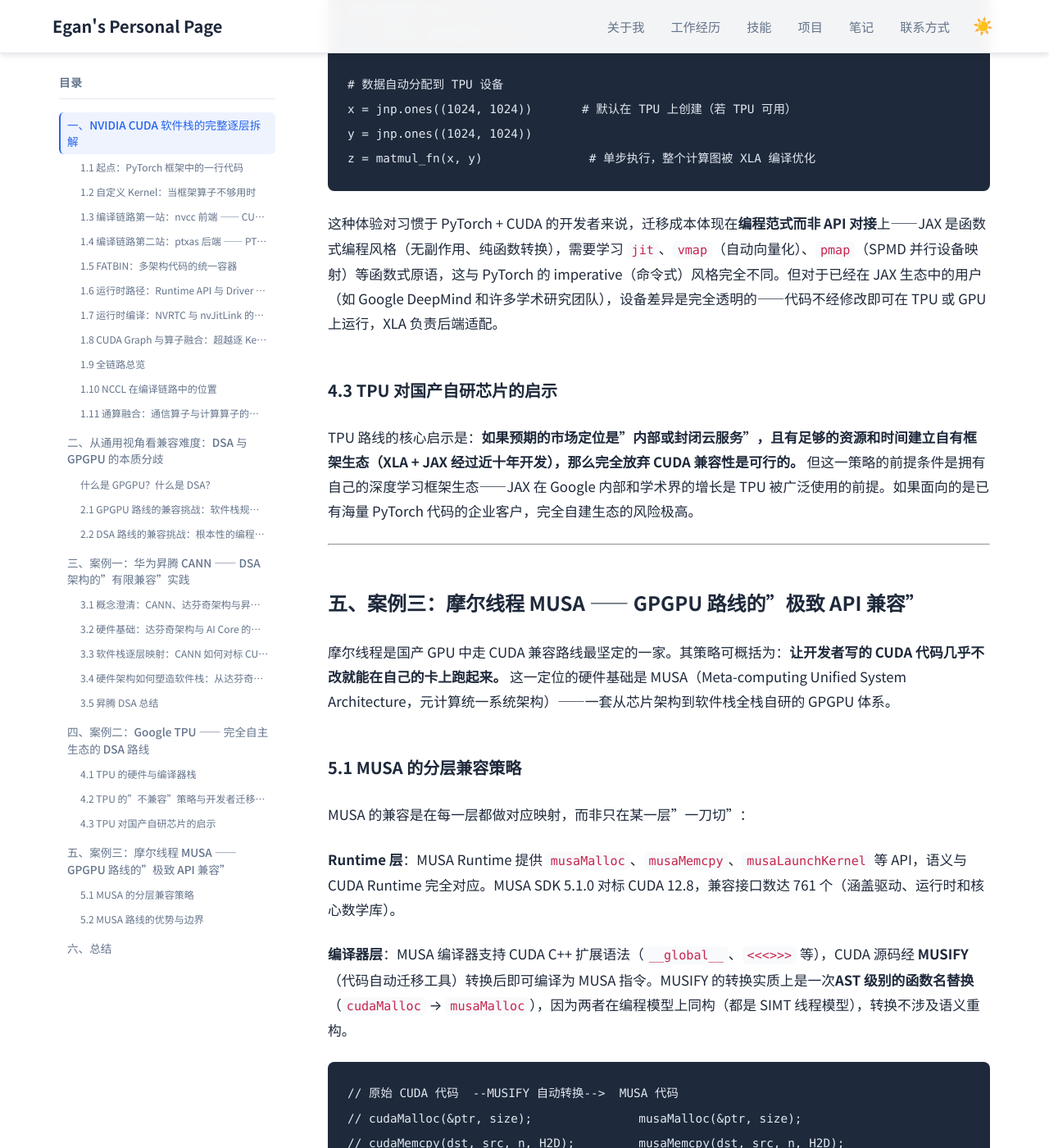
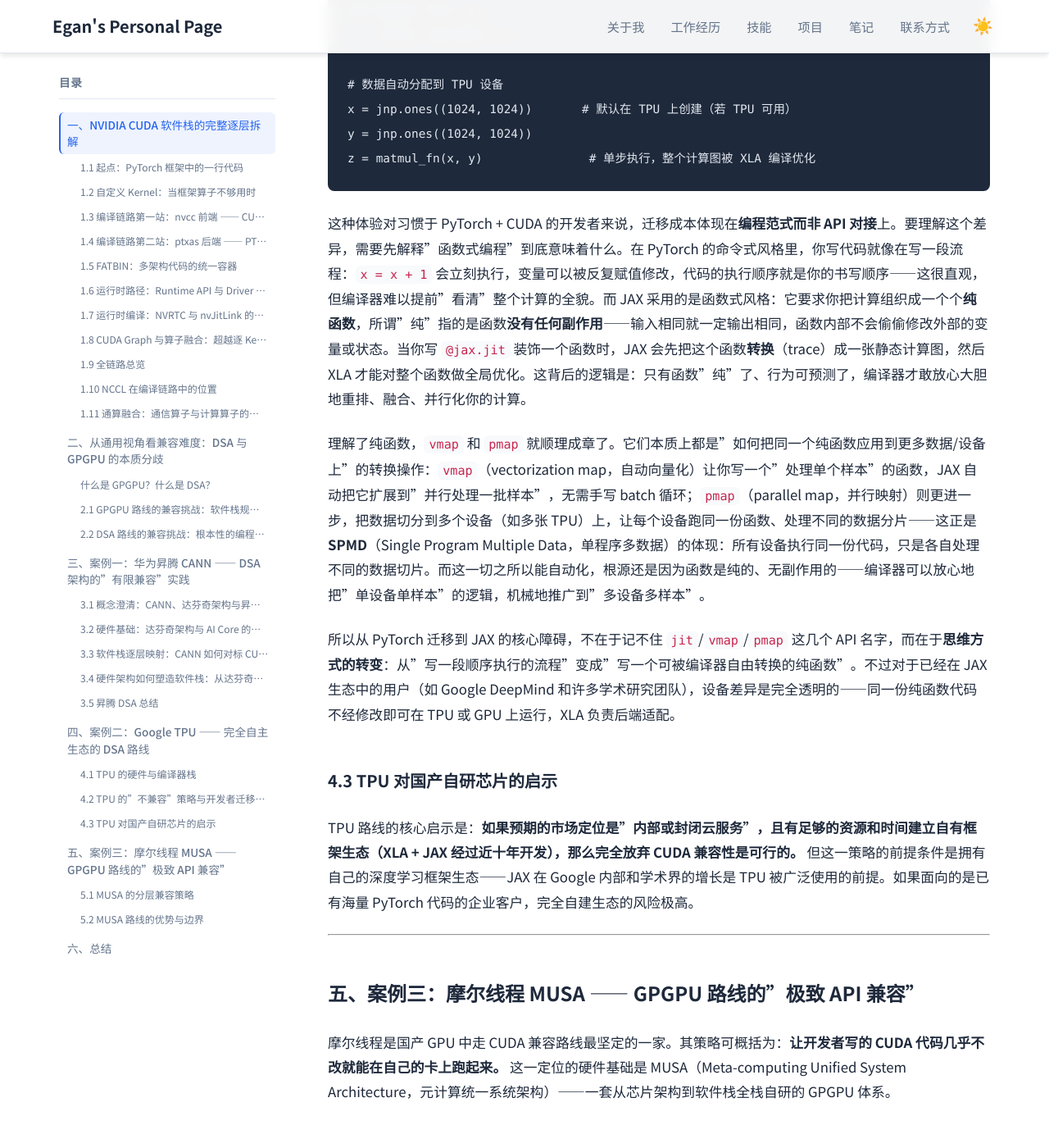
Before and after one commit to Lejun-Hu/Lejun-Hu.github.io, a Jekyll site: the page built from _notes/2026-8-15-cuda-ecosystem-compatibility.md, in a window 1280 px wide and 1400 px high, scrolled down 51762 px. Shown: the whole window at 82% size. Built offline with Jekyll 4.4.1, drawn with Linux system fonts in a browser that asks for light colours; some of the changed text lies outside the part shown.

Commit message:
explain functional programming, pure functions, vmap/pmap/SPMD in coherent narrative

````diff
--- a/_notes/2026-8-15-cuda-ecosystem-compatibility.md
+++ b/_notes/2026-8-15-cuda-ecosystem-compatibility.md
@@ -1013,7 +1013,7 @@ dist.init_process_group(backend="hccl")
 
 如果说华为昇腾走的是"在 DSA 硬件上有限兼容 CUDA 生态"的折中路线，Google TPU 则走向了**更加脱离于 CUDA 生态的方向**——从指令集、编译器到框架，构建了一套完全自主的全栈生态。需要澄清的是，这并非 Google "刻意选择了一条截然相反的路"，而是**历史时序决定的必然**：TPU 于 2015 年问世，彼时正是 CUDA 生态如日中天的时期，但 Google 从一开始就没有把"兼容 CUDA"作为目标——因为它走的是内部自用 + 云服务路线，不需要吸引已有 CUDA 开发者生态。相比之下，华为昇腾是 2018 年才入场的后来者，面对的是 CUDA 已经高度成熟的格局，因此在 DSA 硬件之上取了一个折中方案——有限地兼容 CUDA 生态（框架层 API 对齐），以尽可能降低开发者迁移的舒适度门槛。两者的差异，本质上是"自主生态先行者"与"兼容生态后来者"在战略定位上的不同。
 
-在本节中，作者将带大家从**软件栈**的视角对比 TPU 的整体方案。需要说明的是，本文在前面已经对 DSA/GPGPU 软件栈的整体框架、以及华为 CANN 软件栈做了非常详细的拆解，因此这一节会尽量减少重复的逐层罗列，而是更多地提供一些**架构性的思考与总结**。**强烈建议对 TPU 完全不了解的读者，先阅读作者的另外一篇笔记 [《GPU、TPU 与 LPU：AI 时代计算架构的分野》](https://lejun-hu.github.io/notes/gpu-tpu-lpu-architecture/) 学习 TPU 的基础概念（如数据流架构、脉动阵列 MXU、内存系统的设计哲学等），本文这里就不再赘述这些基础知识，而是直接聚焦于软件栈层面的分析。**
+在本节中，作者将带大家从**软件栈**的视角对比 TPU 的整体方案。需要说明的是，本文在前面已经对 DSA/GPGPU 软件栈的整体框架、以及华为 CANN 软件栈做了非常详细的拆解，因此这一节会尽量减少重复的逐层罗列，而是更多地提供一些**架构性的思考与总结**。强烈建议对 TPU 完全不了解的读者，先阅读作者的另外一篇笔记 [《GPU、TPU 与 LPU：AI 时代计算架构的分野》](https://lejun-hu.github.io/notes/gpu-tpu-lpu-architecture/) 学习 TPU 的基础概念（如数据流架构、脉动阵列 MXU、内存系统的设计哲学等），本文这里就不再赘述这些基础知识，而是直接聚焦于软件栈层面的分析。
 
 ### 4.1 TPU 的硬件与编译器栈
 
@@ -1062,7 +1062,11 @@ y = jnp.ones((1024, 1024))
 z = matmul_fn(x, y)               # 单步执行，整个计算图被 XLA 编译优化
 ```
 
-这种体验对习惯于 PyTorch + CUDA 的开发者来说，迁移成本体现在**编程范式而非 API 对接**上——JAX 是函数式编程风格（无副作用、纯函数转换），需要学习 `jit`、`vmap`（自动向量化）、`pmap`（SPMD 并行设备映射）等函数式原语，这与 PyTorch 的 imperative（命令式）风格完全不同。但对于已经在 JAX 生态中的用户（如 Google DeepMind 和许多学术研究团队），设备差异是完全透明的——代码不经修改即可在 TPU 或 GPU 上运行，XLA 负责后端适配。
+这种体验对习惯于 PyTorch + CUDA 的开发者来说，迁移成本体现在**编程范式而非 API 对接**上。要理解这个差异，需要先解释"函数式编程"到底意味着什么。在 PyTorch 的命令式风格里，你写代码就像在写一段流程：`x = x + 1` 会立刻执行，变量可以被反复赋值修改，代码的执行顺序就是你的书写顺序——这很直观，但编译器难以提前"看清"整个计算的全貌。而 JAX 采用的是函数式风格：它要求你把计算组织成一个个**纯函数**，所谓"纯"指的是函数**没有任何副作用**——输入相同就一定输出相同，函数内部不会偷偷修改外部的变量或状态。当你写 `@jax.jit` 装饰一个函数时，JAX 会先把这个函数**转换**（trace）成一张静态计算图，然后 XLA 才能对整个函数做全局优化。这背后的逻辑是：只有函数"纯"了、行为可预测了，编译器才敢放心大胆地重排、融合、并行化你的计算。
+
+理解了纯函数，`vmap` 和 `pmap` 就顺理成章了。它们本质上都是"如何把同一个纯函数应用到更多数据/设备上"的转换操作：`vmap`（vectorization map，自动向量化）让你写一个"处理单个样本"的函数，JAX 自动把它扩展到"并行处理一批样本"，无需手写 batch 循环；`pmap`（parallel map，并行映射）则更进一步，把数据切分到多个设备（如多张 TPU）上，让每个设备跑同一份函数、处理不同的数据分片——这正是 **SPMD**（Single Program Multiple Data，单程序多数据）的体现：所有设备执行同一份代码，只是各自处理不同的数据切片。而这一切之所以能自动化，根源还是因为函数是纯的、无副作用的——编译器可以放心地把"单设备单样本"的逻辑，机械地推广到"多设备多样本"。
+
+所以从 PyTorch 迁移到 JAX 的核心障碍，不在于记不住 `jit`/`vmap`/`pmap` 这几个 API 名字，而在于**思维方式的转变**：从"写一段顺序执行的流程"变成"写一个可被编译器自由转换的纯函数"。不过对于已经在 JAX 生态中的用户（如 Google DeepMind 和许多学术研究团队），设备差异是完全透明的——同一份纯函数代码不经修改即可在 TPU 或 GPU 上运行，XLA 负责后端适配。
 
 ### 4.3 TPU 对国产自研芯片的启示
 
````
